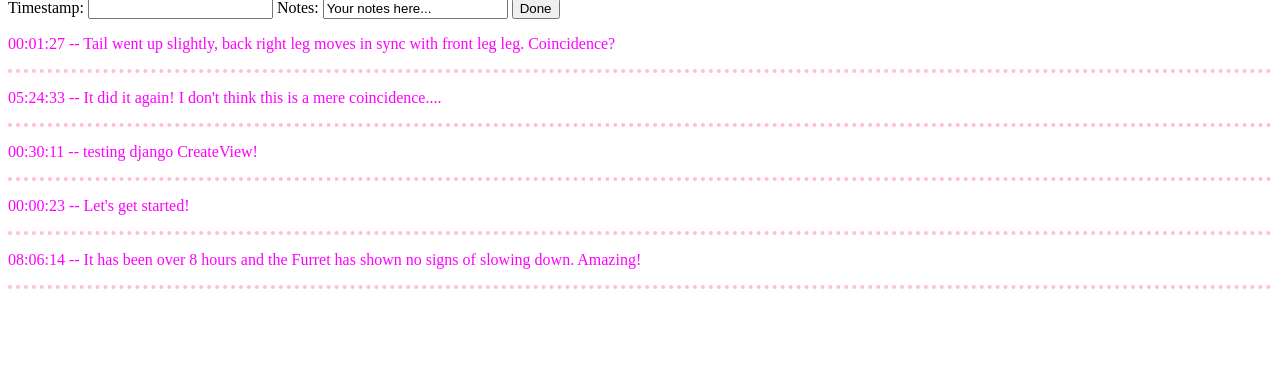
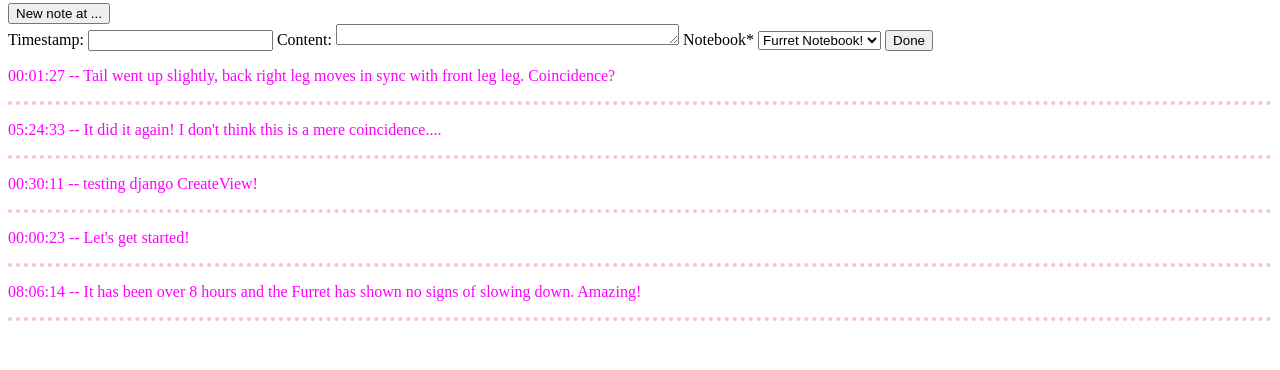
Before and after one commit to UmiPKC/video-note-taker, a Django app: page / in a window 1280 px wide. Shown: the part 430-800 px from the top of the page. Run offline with Django 3.2, Linux system fonts and the light colour scheme; data comes from the database, SQL or seed files in the repository; both versions use the stored data as it was after the commit; some libraries are stand-ins or nearby versions.

Commit message:
Added functionality to add a new note on index.html

```diff
--- a/note_taker/forms.py
+++ b/note_taker/forms.py
@@ -1,7 +1,10 @@
-from django import forms
+from django.forms import ModelForm
 from .models import Note, Notebook
 
-class NoteForm(forms.Form):
+class NoteForm(ModelForm):
+	#timestamp = forms.CharField(max_length=100)
+	#content = forms.CharField(widget=forms.Textarea)
+	#notebook = forms.CharField(max_length=100)
 	class Meta:
 		model = Note
-		fields = ['timestamp', 'content']
+		fields = ['timestamp', 'content', 'notebook']
--- a/note_taker/templates/note_taker/index.html
+++ b/note_taker/templates/note_taker/index.html
@@ -5,6 +5,7 @@
 	<title>Video Note-Taker!</title>
 	<link rel="stylesheet" type="text/css" href="{% static 'note_taker/main.css' %}">
 </head>
+<a href="{% url 'note-taker-create' %}">Create note</a>
 <h1 style="color: skyblue;">{{ notebook.title }}</h1>
 
 <body>
@@ -28,15 +29,22 @@
 	</div>
 
 	{% load crispy_forms_tags %}
-	<form action="/note/new/" method="post">
-		<!--
+	<form action="" method="post">
 		{% csrf_token %}
-		{{ form }}
-		-->
-		<label for="note-timestamp">Timestamp: </label>
-		<input id="note-timestamp" type="text" name="note-timestamp">
-		<label for="note-content">Notes: </label>
-		<input id="note-content" type="text" name="note-content" value="Your notes here...">
+		<!--{{ form|crispy }} -->
+
+		<label for="{{ form.timestamp.id_for_label }}">Timestamp:</label>
+		<input type="text" name="timestamp" maxlength="100" class="textinput textInput form-control" required id="id_timestamp">
+
+		<label for="{{ form.content.id_for_label }}">Content:</label>
+		<textarea name="content" cols="40" rows="1" class="textarea form-control" required id="id_content"></textarea>
+
+		<label for="id_notebook" class=" requiredField">Notebook<span class="asteriskField">*</span></label>
+		<select name="notebook" class="select form-control" required id="id_notebook">
+			<option value="" selected="">{{ notebook.title }}</option>
+			<!-- <option value="1">Furret Notebook!</option> -->
+		</select>
+
 		<input type="submit" value="Done">
 	</form>
 
@@ -98,7 +106,7 @@
 
 	  function newNote() {
 	  	player.pauseVideo();
-	  	document.getElementById('note-timestamp').value = getVideoTime();
+	  	document.getElementById('id_timestamp').value = getVideoTime();
 	  }
 
 	  function onPlayerReady(event) {
--- a/note_taker/urls.py
+++ b/note_taker/urls.py
@@ -4,5 +4,6 @@ from .views import NoteCreate
 
 urlpatterns = [
 	path('', views.home, name="note-taker-home"),
-	path('note/new/', NoteCreate.as_view(), name='note-taker-create'),
+	#path('note/new/', NoteCreate.as_view(), name='note-taker-create'),
+	path('note/new/', views.new_note, name='note-taker-create'),
 ]
--- a/note_taker/views.py
+++ b/note_taker/views.py
@@ -5,13 +5,15 @@ from django.http import HttpResponseRedirect
 from .models import Notebook, Note
 from .forms import NoteForm
 
+#admin, testing321
 
 # Create your views here.
 def home(request):
 	if request.method == 'POST':
 		form = NoteForm(request.POST)
 		if form.is_valid():
-			return HttpResponseRedirect('')
+			form.save()
+			return HttpResponseRedirect(request.path_info)
 	else:
 		form = NoteForm()
 
@@ -24,8 +26,19 @@ def home(request):
 	return render(request, 'note_taker/index.html', context)
 
 
+def new_note(request):
+	if request.method == 'POST':
+		form = NoteForm(request.POST)
+		if form.is_valid():
+			return HttpResponseRedirect('')
+	else:
+		form = NoteForm()
+
+	return render(request, 'note_taker/note_form.html', { 'form': form })
+
 
 class NoteCreate(CreateView):
 	model = Note
 	fields = ['timestamp', 'content', 'notebook']
+	#template_name = "note_taker/note_form.html"
 	template_name = "note_taker/index.html"
```
Also changed, not shown: db.sqlite3.
